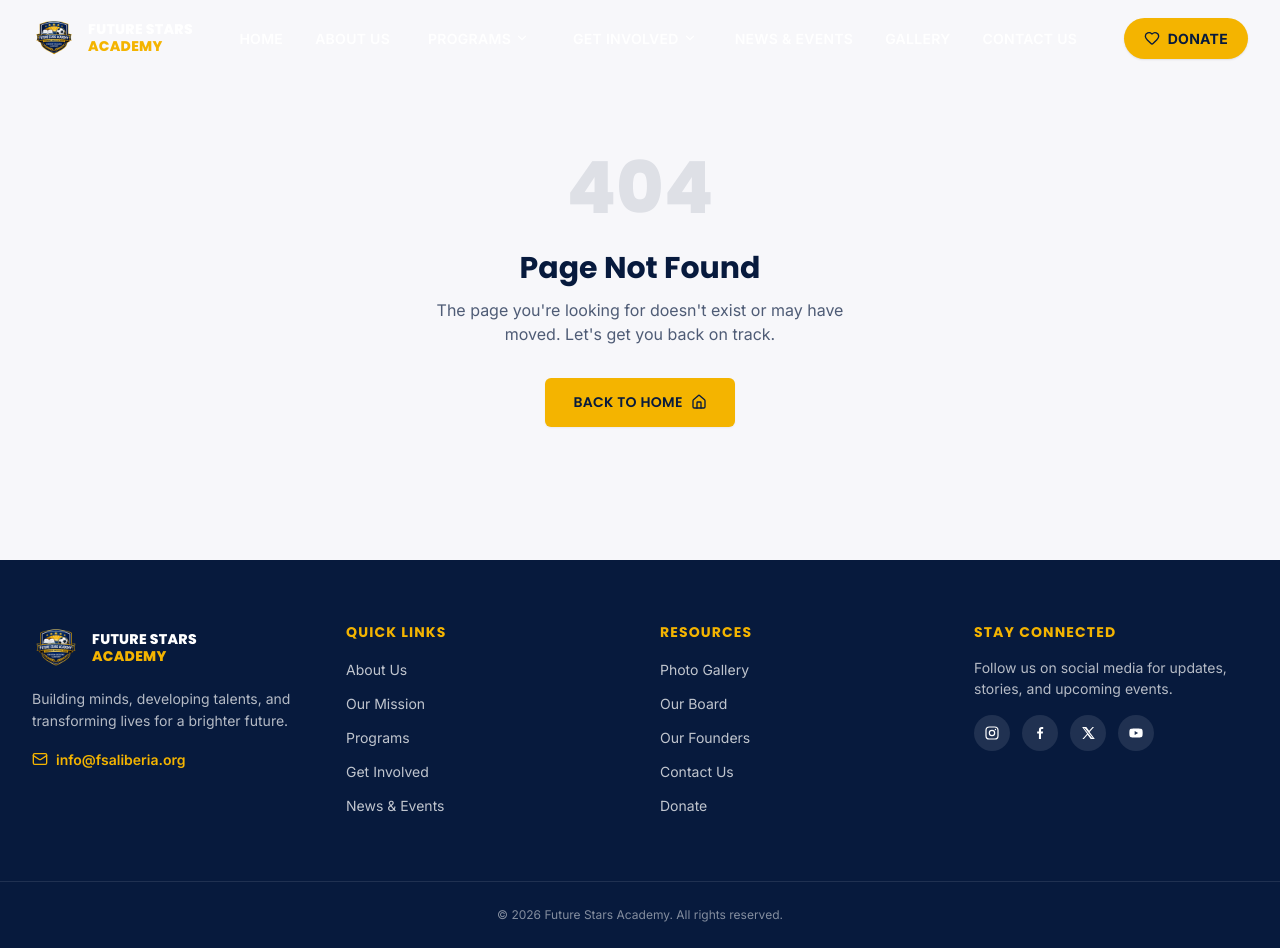
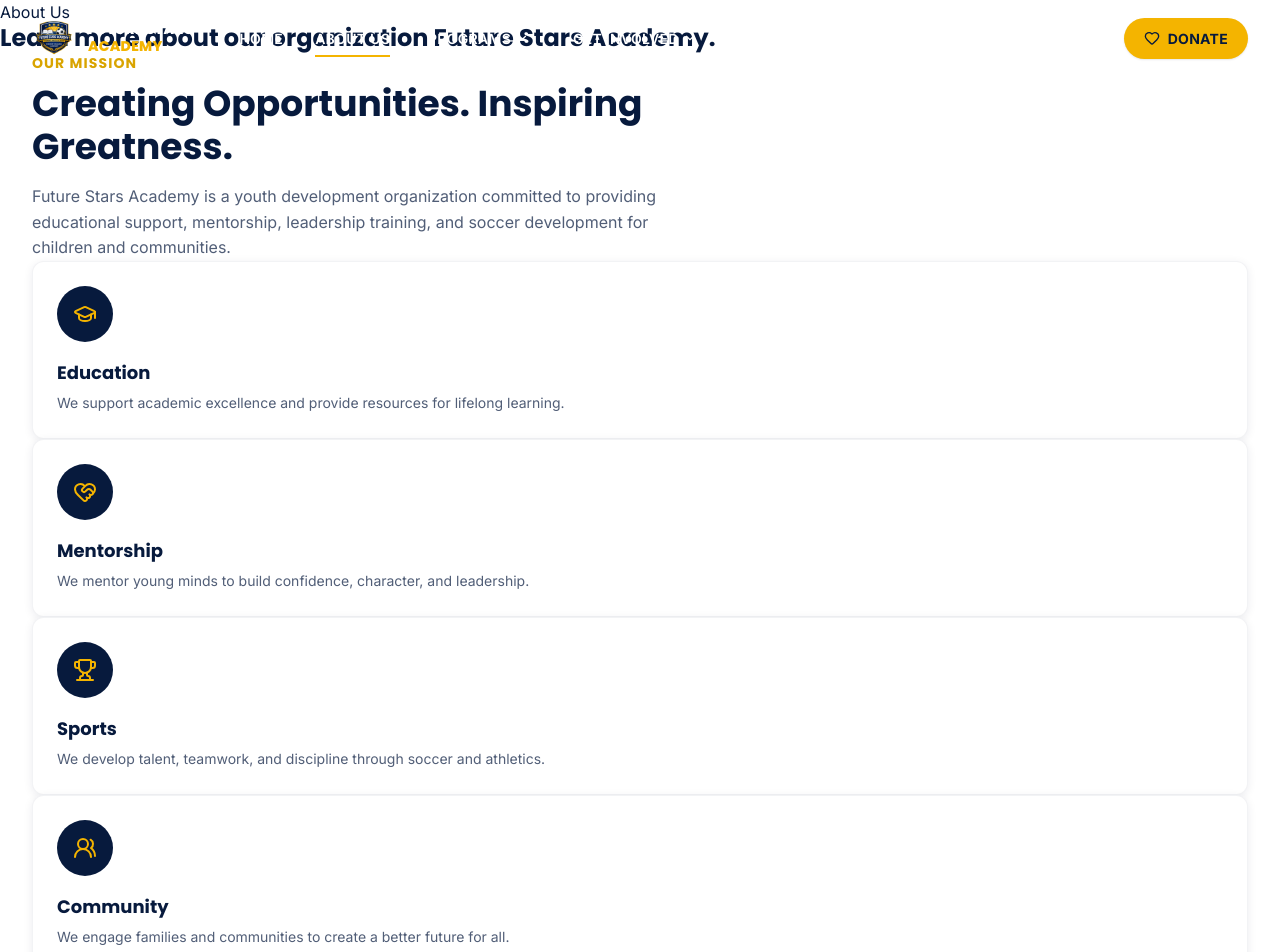
Before and after one commit to diriho/future_star_academy, a React (Vite) app in the folder future_star/: page /about in a window 1280 px wide. Shown: the top 952 px of the page. Built offline with nearby package versions, Linux system fonts and the light colour scheme.

Commit message:
feat: add About page, TeamCard component, and update Navbar links

```diff
--- a/future_star/package.json
+++ b/future_star/package.json
@@ -17,7 +17,7 @@
     "react-helmet-async": "^3.0.0",
     "react-hook-form": "^7.84.0",
     "react-hot-toast": "^2.6.0",
-    "react-router-dom": "^7.18.2"
+    "react-router-dom": "^7.11.0"
   },
   "devDependencies": {
     "@babel/core": "^7.29.7",
--- a/future_star/src/App.tsx
+++ b/future_star/src/App.tsx
@@ -5,6 +5,7 @@
 import './App.css'
 
 const Home = lazy(() => import('./pages/Home'))
+const About = lazy(() => import('./pages/About'))
 const GetInvolvedLanding = lazy(() => import('./pages/GetInvolved/GetInvolvedLanding'))
 const Volunteer = lazy(() => import('./pages/GetInvolved/Volunteer'))
 const Sponsor = lazy(() => import('./pages/GetInvolved/Sponsor'))
@@ -30,6 +31,7 @@
       <Routes>
         <Route element={<Layout />}>
           <Route path="/" element={<Home />} />
+          <Route path="/about" element={<About />} />
           <Route path="/get-involved" element={<GetInvolvedLanding />} />
           <Route path="/get-involved/volunteer" element={<Volunteer />} />
           <Route path="/get-involved/sponsor" element={<Sponsor />} />
--- a/future_star/src/components/layout/Navbar.tsx
+++ b/future_star/src/components/layout/Navbar.tsx
@@ -130,9 +130,9 @@
           <NavLink to="/" end className={navLinkClass}>
             Home
           </NavLink>
-          <a href="/#mission" className="navbar__link">
+          <NavLink to="/about" className={navLinkClass}>
             About Us
-          </a>
+          </NavLink>
           <NavDropdown label="Programs" links={programLinks} scrolled={solid} />
           <NavDropdown label="Get Involved" links={getInvolvedLinks} scrolled={solid} />
           <a href="/#news" className="navbar__link">
@@ -177,9 +177,9 @@
               <Link to="/" onClick={() => setMobileOpen(false)} className="navbar__mobile-link">
                 Home
               </Link>
-              <a href="/#mission" onClick={() => setMobileOpen(false)} className="navbar__mobile-link">
+              <Link to="/about" onClick={() => setMobileOpen(false)} className="navbar__mobile-link">
                 About Us
-              </a>
+              </Link>
               <p className="navbar__mobile-group-label">Programs</p>
               {programLinks.map((link) => (
                 <Link key={link.to} to={link.to} onClick={() => setMobileOpen(false)} className="navbar__mobile-sublink">
--- /dev/null
+++ b/future_star/src/components/shared/TeamCard.tsx
@@ -0,0 +1,37 @@
+import type { ComponentType, SVGProps } from 'react'
+
+interface SocialLink {
+  label: string
+  href: string
+  Icon: ComponentType<SVGProps<SVGSVGElement>>
+}
+
+interface TeamCardProps {
+  image: string
+  name: string
+  role: string
+  bio: string
+  socialLinks: SocialLink[]
+}
+
+export function TeamCard({ image, name, role, bio, socialLinks }: TeamCardProps) {
+  return (
+    <div className="team-card">
+      <div className="team-card__image">
+        <img src={image} alt={name} />
+      </div>
+      <div className="team-card__content">
+        <h3 className="team-card__name">{name}</h3>
+        <p className="team-card__role">{role}</p>
+        <p className="team-card__bio">{bio}</p>
+        <div className="team-card__social-icons">
+          {socialLinks.map((link) => (
+            <a key={link.label} href={link.href} target="_blank" rel="noopener noreferrer" aria-label={link.label}>
+              <link.Icon width={24} height={24} aria-hidden="true" />
+            </a>
+          ))}
+        </div>
+      </div>
+    </div>
+  )
+}
--- a/future_star/src/pages/About.tsx
+++ b/future_star/src/pages/About.tsx
@@ -0,0 +1,125 @@
+import { GraduationCap, HeartHandshake, Trophy, Users2 } from 'lucide-react'
+import { SectionTitle } from '../components/shared/SectionTitle'
+import { FeatureCard } from '../components/shared/FeatureCard'
+import { StatsSection } from '../components/shared/StatsSection'
+import { TeamCard } from '../components/shared/TeamCard'
+import { FacebookIcon, InstagramIcon, TwitterIcon, YoutubeIcon } from '../components/shared/SocialIcons'
+import './About.css'
+
+const missionCards = [
+  {
+    icon: GraduationCap,
+    title: 'Education',
+    description: 'We support academic excellence and provide resources for lifelong learning.',
+  },
+  {
+    icon: HeartHandshake,
+    title: 'Mentorship',
+    description: 'We mentor young minds to build confidence, character, and leadership.',
+  },
+  {
+    icon: Trophy,
+    title: 'Sports',
+    description: 'We develop talent, teamwork, and discipline through soccer and athletics.',
+  },
+  {
+    icon: Users2,
+    title: 'Community',
+    description: 'We engage families and communities to create a better future for all.',
+  },
+]
+
+const About = () => {
+  return (
+    <section className="about">
+      <div className="about__container">
+        {/* Top */}
+        <header className="about__hero">
+          <span className="about__eyebrow">About Us</span>
+          <h1 className="about__title">
+            Learn more about our organization Future Stars Academy.
+          </h1>
+        </header>
+
+        {/* Mission */}
+        <section id="mission" className="mission-section">
+          <div className="container mission-section__grid">
+            <SectionTitle
+              eyebrow="Our Mission"
+              title="Creating Opportunities. Inspiring Greatness."
+              description="Future Stars Academy is a youth development organization committed to providing educational support, mentorship, leadership training, and soccer development for children and communities."
+            />
+            <div className="mission-section__cards">
+              {missionCards.map((card) => (
+                <FeatureCard key={card.title} {...card} />
+              ))}
+            </div>
+          </div>
+        </section>
+
+        {/* Impact */}
+        <section className="home-stats">
+          <div className="container home-stats__grid">
+            <SectionTitle
+              eyebrow="Our Impact"
+              title="Together, We Transform Lives"
+              light
+              description="With the support of our partners, volunteers, and donors, we are creating brighter futures for children and strengthening communities."
+            />
+            <StatsSection
+              stats={[
+                { value: 500, suffix: '+', label: 'Youth Impacted' },
+                { value: 20, suffix: '+', label: 'Education Programs' },
+                { value: 15, suffix: '+', label: 'Soccer Teams' },
+                { value: 100, suffix: '+', label: 'Volunteers & Partners' },
+              ]}
+            />
+          </div>
+        </section>
+
+        {/* Story */}
+        <section className="about__story">
+          <div className="about__story">
+            <h2>Our Story</h2>
+            <p>Learn about the journey and impact of Future Stars Academy.</p>
+          </div>
+        </section>
+
+        {/* Meet the team */}
+        <section className="about__team">
+          <h2>Meet our Team</h2>
+          <p>This our Team Card</p>
+          <div className="about__team-grid">
+            <TeamCard
+              image="/team/john_doe.jpg"
+              name="John Doe"
+              role="Founder & CEO"
+              bio="John is passionate about education and has dedicated his life to helping children reach their full potential."
+              socialLinks={[
+                { label: 'Facebook', href: 'https://facebook.com/johndoe', Icon: FacebookIcon },
+                { label: 'Instagram', href: 'https://instagram.com/johndoe', Icon: InstagramIcon },
+                { label: 'Twitter', href: 'https://twitter.com/johndoe', Icon: TwitterIcon },
+                { label: 'YouTube', href: 'https://youtube.com/johndoe', Icon: YoutubeIcon },
+              ]}
+            />
+            <TeamCard
+              image="/team/jane_smith.jpg"
+              name="Jane Smith"
+              role="Program Director"
+              bio="Jane has over 10 years of experience in educational program development and is committed to creating impactful learning experiences."
+              socialLinks={[
+                { label: 'Facebook', href: 'https://facebook.com/janesmith', Icon: FacebookIcon },
+                { label: 'Instagram', href: 'https://instagram.com/janesmith', Icon: InstagramIcon },
+                { label: 'Twitter', href: 'https://twitter.com/janesmith', Icon: TwitterIcon },
+                { label: 'YouTube', href: 'https://youtube.com/janesmith', Icon: YoutubeIcon },
+              ]}
+            />
+            {/* Add more TeamCard components as needed */}
+          </div>
+        </section>
+      </div>
+    </section>
+  )
+}
+
+export default About
```
Also changed, not shown: future_star/src/components/TeamCard.css (added), 1 other file (tests, documents, lock files or other folders).
